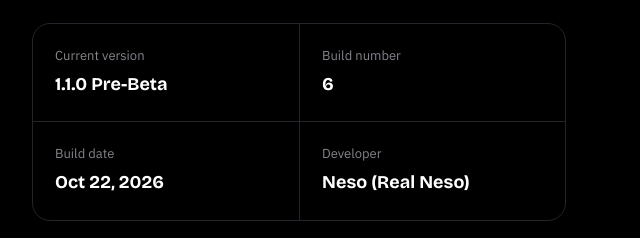
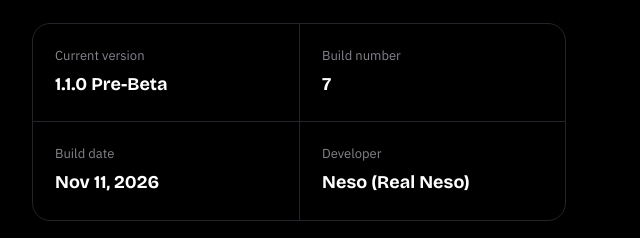
Before and after one commit to real-neso/Nosta-landingv2, a plain HTML site: page index.html in a window 1280 px wide. Shown: the part 5083-5321 px from the top of the page, 42-682 px from the left. Drawn offline with nearby package versions, Linux system fonts and the light colour scheme.

Commit message:
Update index.html

```diff
--- a/index.html
+++ b/index.html
@@ -119,8 +119,8 @@
   <h2 data-i18n="s5_h">Nosta ما زال في مرحلة التجربة.</h2>
   <p class="p" data-i18n="s5_p">هنا تقدر تتابع رقم الإصدار وتاريخ البناء وتطّلع على حالة المشروع والتحديثات.</p>
   <div class="facts">
-   <div><small data-i18n="f1">الإصدار الحالي</small><b class="en">1.1.0 Pre-Beta</b></div><div><small data-i18n="f2">رقم البناء</small><b class="en">6</b></div>
-   <div><small data-i18n="f3">تاريخ البناء</small><b class="en">Oct 22, 2026</b></div><div><small data-i18n="f4">المطوّر</small><b class="en">Neso (Real Neso)</b></div>
+   <div><small data-i18n="f1">الإصدار الحالي</small><b class="en">1.1.0 Pre-Beta</b></div><div><small data-i18n="f2">رقم البناء</small><b class="en">7</b></div>
+   <div><small data-i18n="f3">تاريخ البناء</small><b class="en">Nov 11, 2026</b></div><div><small data-i18n="f4">المطوّر</small><b class="en">Neso (Real Neso)</b></div>
   </div>
   <p class="honest" data-i18n="honest">هذه نسخة تجريبية وليست الإصدار النهائي. قد تتغير بعض الميزات مع استمرار التطوير.</p>
  </div>
```
